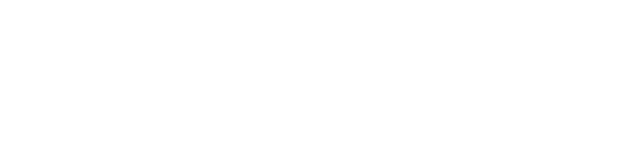
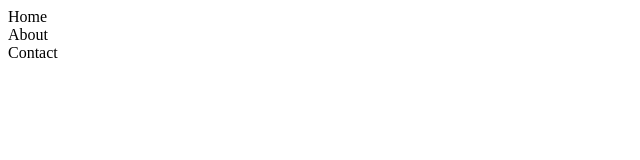
Before and after one commit to MohamedSamySalah/Test-three, a plain HTML site: page index.html in a window 1280 px wide. Shown: the whole page, without its empty margins (0-640 px from the left). Drawn offline with Linux system fonts and the light colour scheme.

Commit message:
modified in index.html file

```diff
--- a/index.html
+++ b/index.html
@@ -7,6 +7,10 @@
     <title>Document</title>
 </head>
 <body>
-
+    <div>
+        <div>Home</div>
+        <div>About</div>
+        <div>Contact</div>
+    </div>
 </body>
 </html>
```
